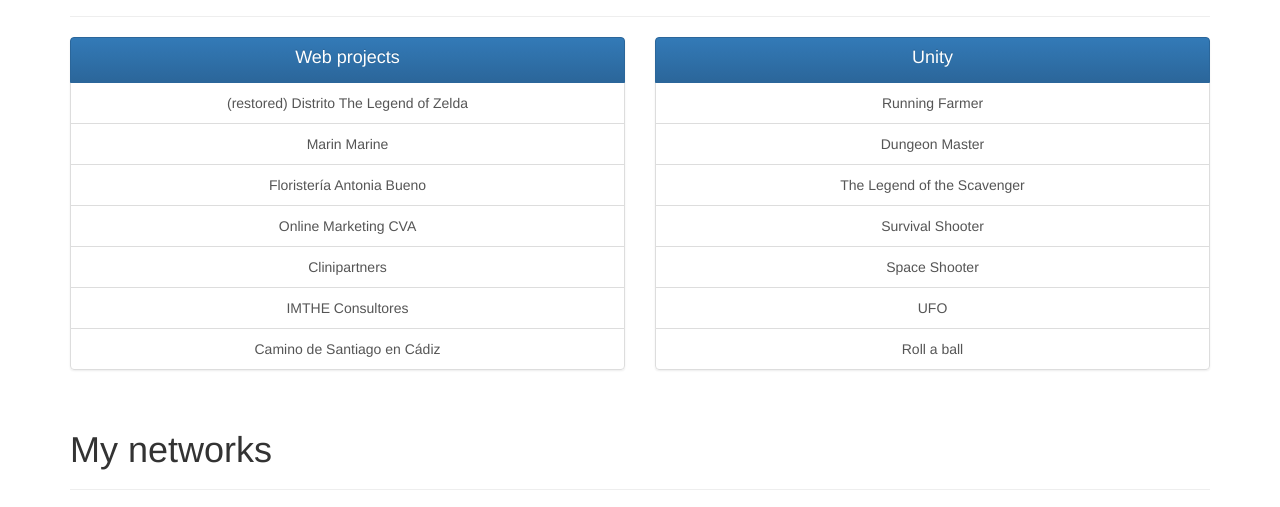
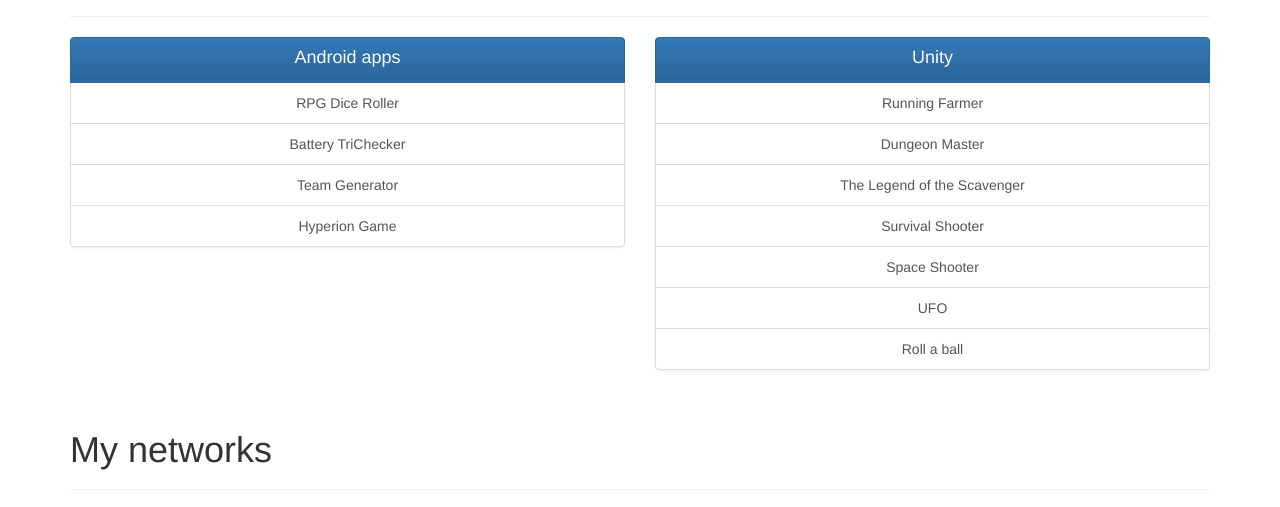
Before and after one commit to ftena/ftena.github.io, a plain HTML site: page index.html in a window 1280 px wide. Shown: the part 673-1180 px from the top of the page. Drawn offline with nearby package versions, Linux system fonts and the light colour scheme.

Commit message:
restore android apps

```diff
--- a/index.html
+++ b/index.html
@@ -77,28 +77,19 @@
       <div class="col-sm-6 col-md-6 text-center">
         <ul class="list-group">
           <li class="list-group-item active">
-            <h4 class="list-group-item-heading">Web projects</h4>
+            <h4 class="list-group-item-heading">Android apps</h4>
           </li>
-          <a href="https://www.tarod.net/projects/tloz" class="list-group-item">
-            (restored) Distrito The Legend of Zelda
+          <a href="https://play.google.com/store/apps/details?id=com.tarlic.RPGDiceRoller" class="list-group-item">
+            RPG Dice Roller
           </a>
-          <a href="https://marinmarine.eu/" class="list-group-item">
-            Marin Marine
+          <a href="https://play.google.com/store/apps/details?id=comm.tarlic.triforce" class="list-group-item">
+            Battery TriChecker
           </a>
-          <a href="https://antoniabueno.com/" class="list-group-item">
-            Floristería Antonia Bueno
+          <a href="https://play.google.com/store/apps/details?id=com.tarlic.TeamGen" class="list-group-item">
+            Team Generator
           </a>
-          <a href="https://onlinemarketingcva.net/" class="list-group-item">
-            Online Marketing CVA
-          </a>
-          <a href="https://clinipartners.eu/" class="list-group-item">
-            Clinipartners
-          </a>
-          <a href="http://imtheconsultores.com/" class="list-group-item">
-            IMTHE Consultores
-          </a>
-          <a href="https://www.caminosantiagoencadiz.org/" class="list-group-item">
-            Camino de Santiago en Cádiz
+          <a href="https://play.google.com/store/apps/details?id=com.tarlic.hyperiongame" class="list-group-item">
+            Hyperion Game
           </a>
         </ul>
       </div><!-- /.col -->
```
